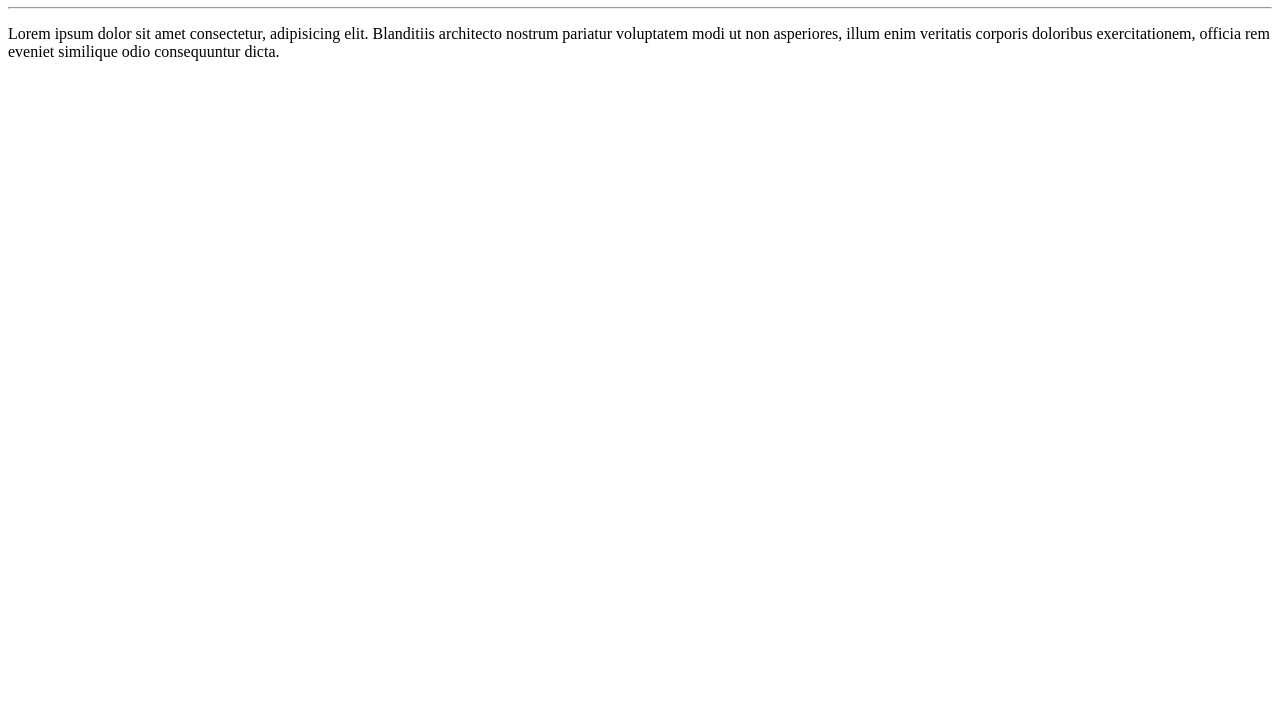
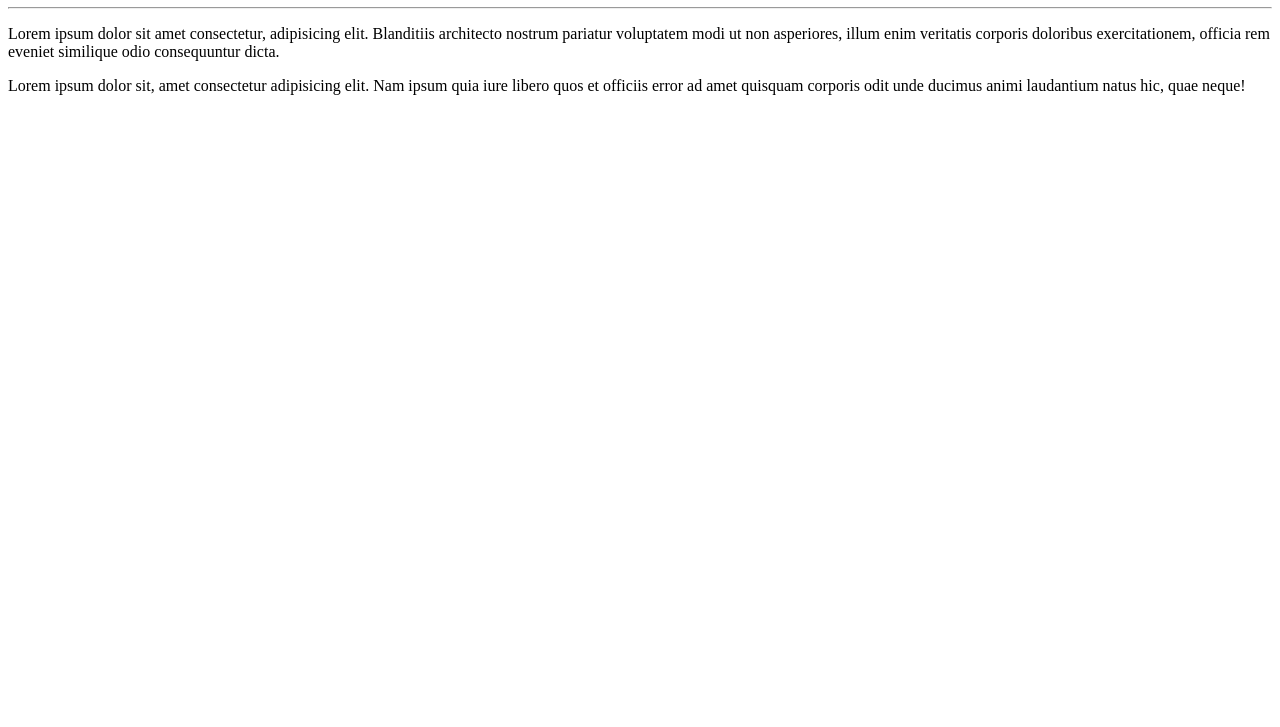
Before and after one commit to Adelson-santtos/ola-mundo, a plain HTML site: page site-exemplo/index.html in a window 1280 px wide. Shown: the part 73-800 px from the top of the page. Drawn offline with Linux system fonts and the light colour scheme.

Commit message:
mais um lorem

```diff
--- a/site-exemplo/index.html
+++ b/site-exemplo/index.html
@@ -10,5 +10,6 @@
     <h1>Olá mundo!</h1>
     <hr>
     <p>Lorem ipsum dolor sit amet consectetur, adipisicing elit. Blanditiis architecto nostrum pariatur voluptatem modi ut non asperiores, illum enim veritatis corporis doloribus exercitationem, officia rem eveniet similique odio consequuntur dicta.</p>
+    <p>Lorem ipsum dolor sit, amet consectetur adipisicing elit. Nam ipsum quia iure libero quos et officiis error ad amet quisquam corporis odit unde ducimus animi laudantium natus hic, quae neque!</p>
 </body>
 </html>
```
